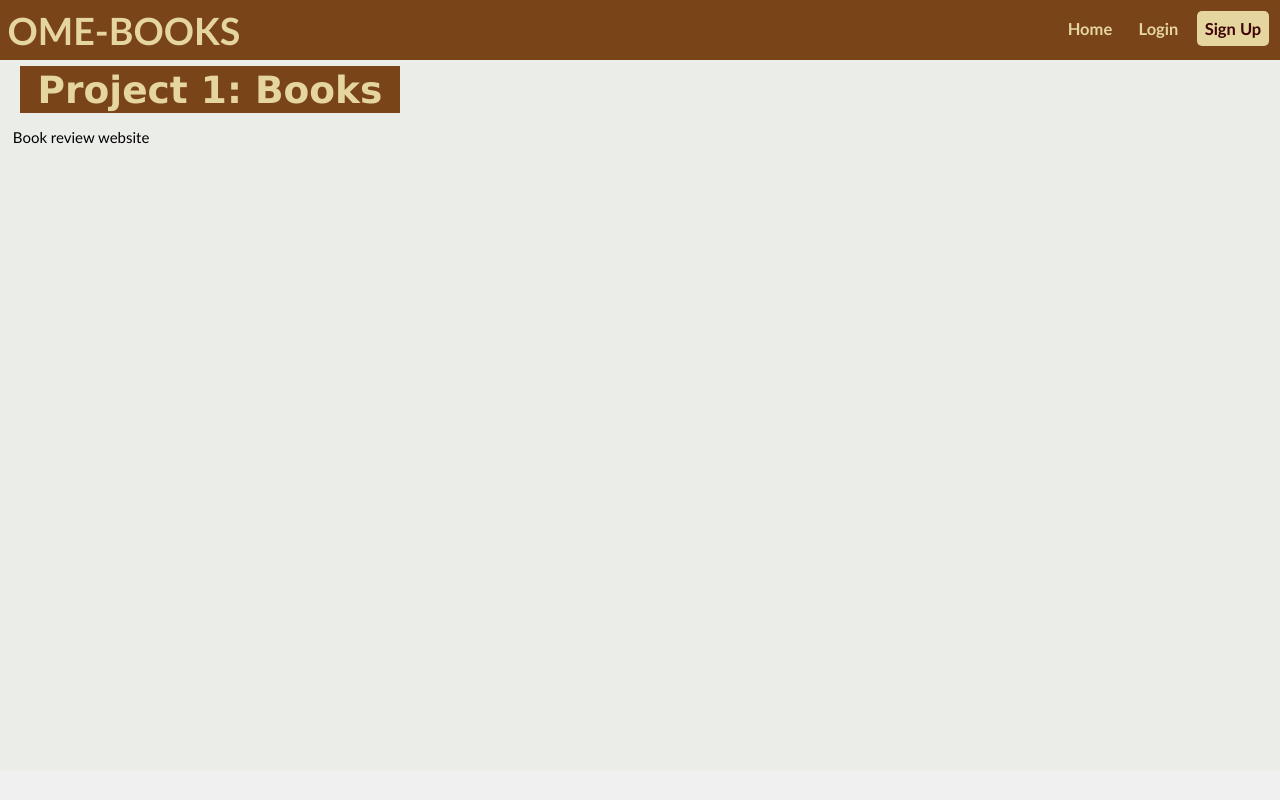
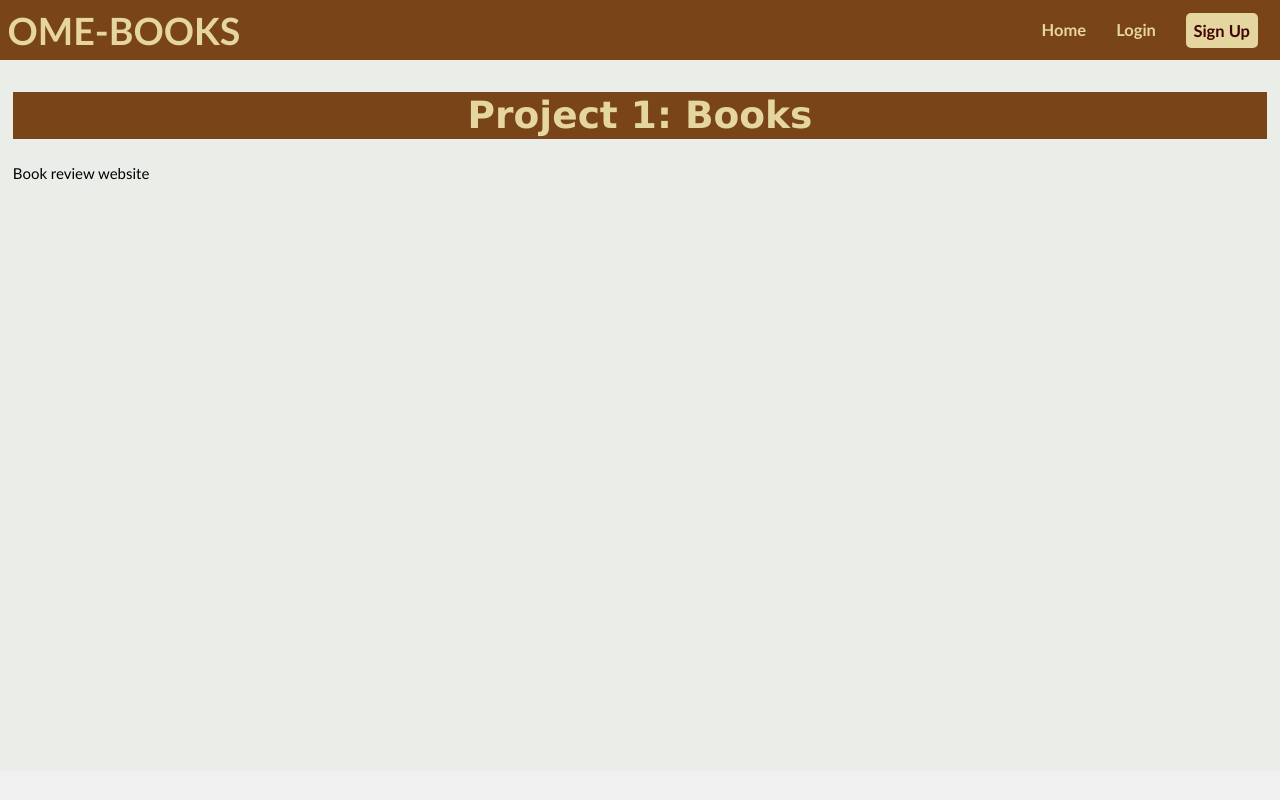
Before and after one commit to ome94/ome-books, a Flask app: page / in a window 1280 px wide. Run offline with Flask 2, Linux system fonts and the light colour scheme; parts of the project's set-up code (start-up, migrations or seed data) failed here and were passed over.

Commit message:
Use Flex

```diff
--- a/static/css/style.css
+++ b/static/css/style.css
@@ -6,16 +6,24 @@
 */
 
 body, html{
+    display: flex;
+    flex-flow: column nowrap;
     font-family: "Trebuchet MS", Helvetica, Arial, sans-serif;
     font-size: 15px;
     background: #f0f0f0;
-    min-height: 100vh;
     margin: 0;
     padding: 0;
 }
 
 nav, h1 {
     background-color: #7A4419;
+}
+
+nav{
+    display: flex;
+    justify-content: space-between;
+    align-items: center;
+    padding: 0.5rem
 }
 
 nav a{
@@ -28,32 +36,23 @@ nav a:hover{
     text-decoration: underline;
 }
 
-nav *{
-    display: inline-block;
-    padding: 0.5rem
-}
-
-
 nav ul{
-    position: absolute;
-    right: 0;
-    top: 0;
+    display: inline-flex;
+    align-items: center;
+    list-style-type: none;
     margin: 0;
 }
 
 nav li{
-    margin: 0;
     font-size: 1.1rem;
-    padding: 0.25rem;
+    padding: 0.5rem 1rem;
 }
 
 h1, h2, h3, h4, h5, h6{
     font-family: Verdana, Helvetica, Arial, sans-serif;
     color: #e5d59e;
     text-align: center;
-    width: 30%;
     padding: 0.1rem;
-    margin: 0 0.5rem;
 }
 
 h1, #logo{
@@ -78,6 +77,7 @@ main {
     background-color: #e5d59e;
     border-radius: 5px;
     color: #400406;
+    padding: 0.5rem;
 }
 
 .call:hover{
```
